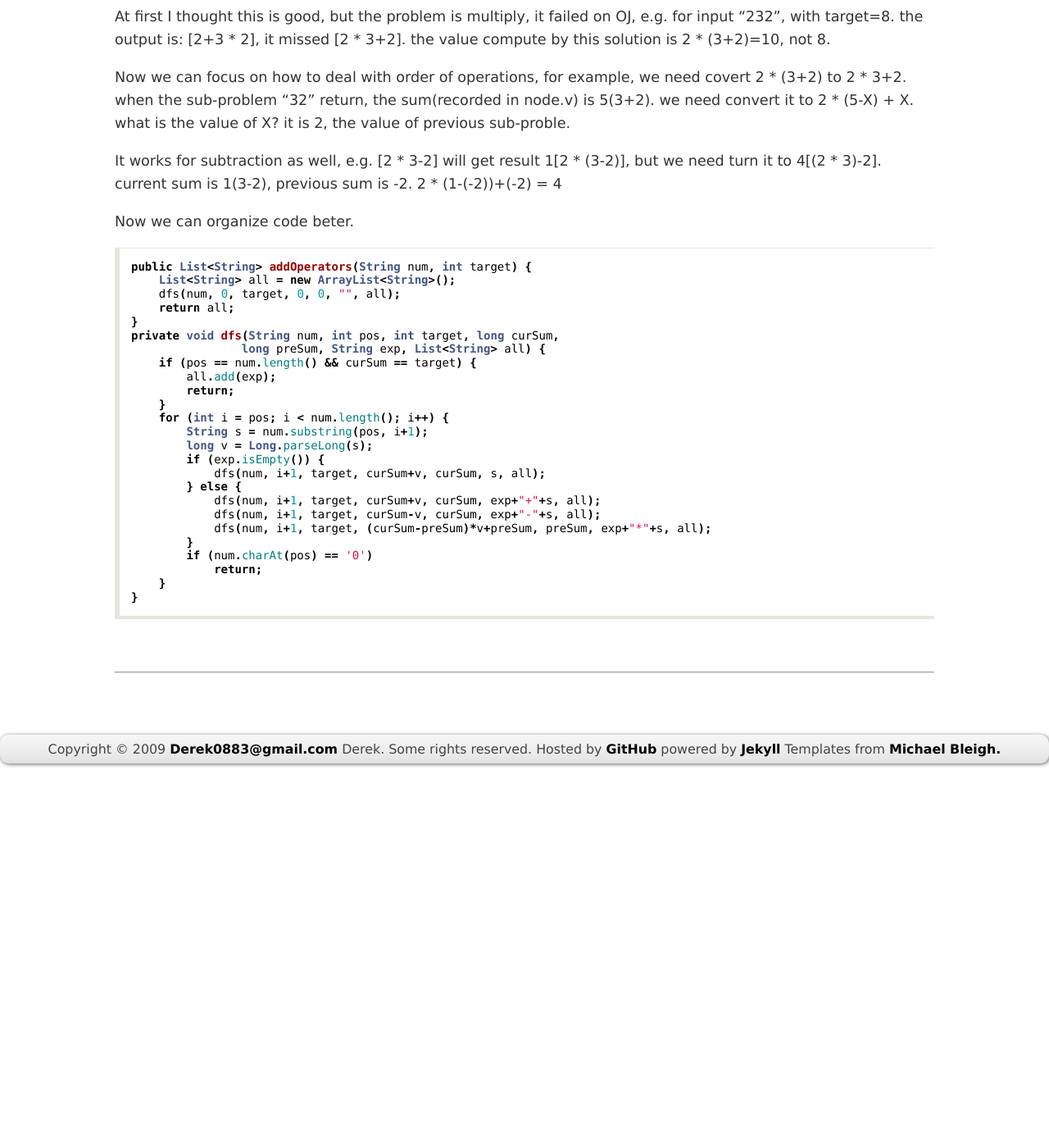
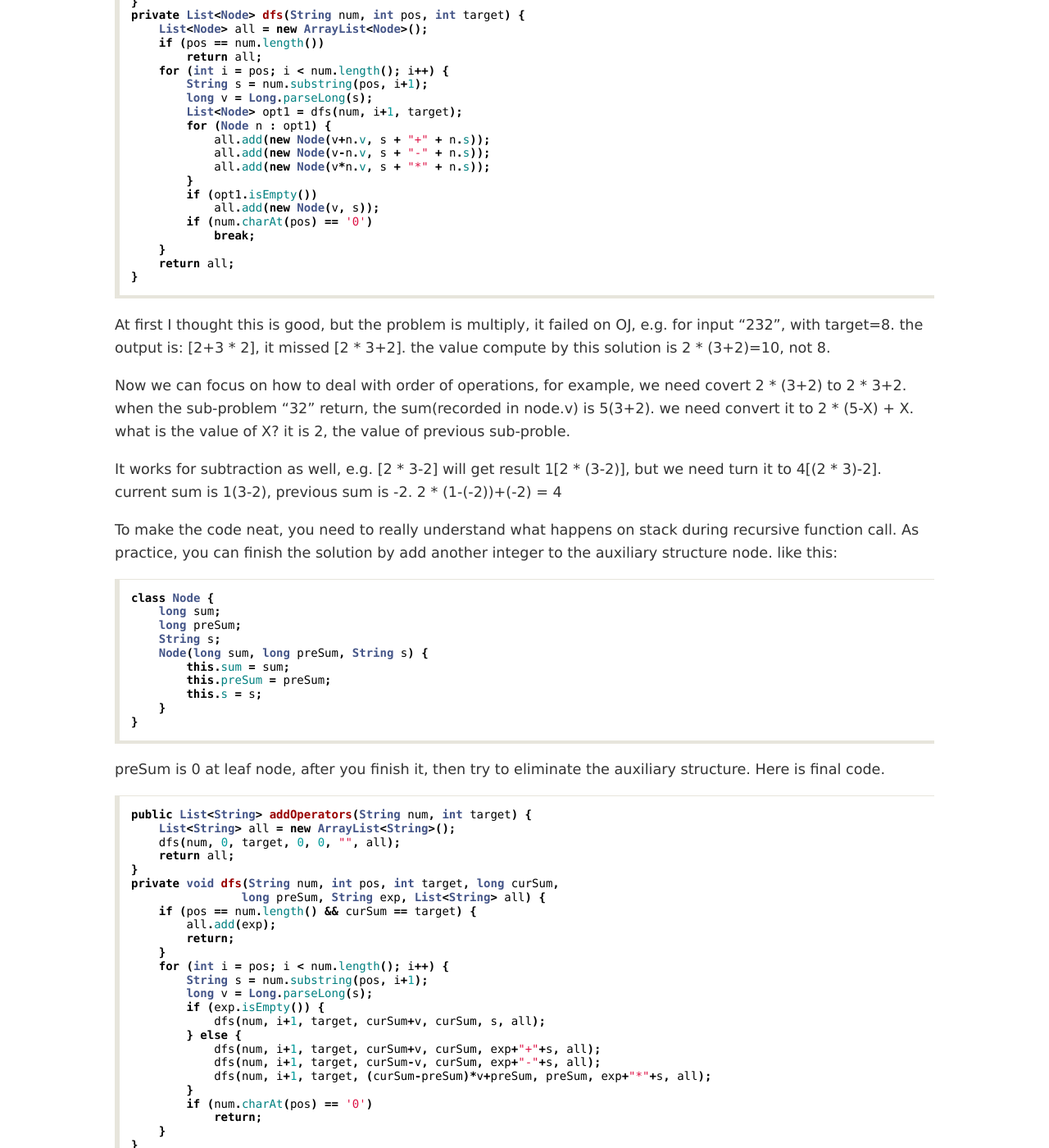
Before and after one commit to derek0883/derek0883.github.io, a Jekyll site: the page built from _posts/2017-01-22-exp-add-op.md, in a window 1280 px wide and 1400 px high, scrolled down 1680 px. Shown: the whole window at 82% size. Built offline with Jekyll 4.4.1, drawn with Linux system fonts in a browser that asks for light colours; comment, search, counter and statistics services are not loaded; before the commit the page ends 2627 px from its top, so only the background shows below that.

Commit message:
Add Video explanation

````diff
--- a/_posts/2017-01-22-exp-add-op.md
+++ b/_posts/2017-01-22-exp-add-op.md
@@ -25,6 +25,11 @@
 "00", 0 -> ["0+0", "0-0", "0*0"]
 "3456237490", 9191 -> []
 ```
+
+
+### Video explanation
+
+<iframe width="560" height="315" src="https://www.youtube.com/embed/2rnMVIlu7_s" frameborder="0" allowfullscreen></iframe>
 
 ## DFS brute force
 If you studied my previous video, you should be able to draw the recursion tree easily, then get this 1st solution easily.
@@ -82,7 +87,23 @@
 It works for subtraction as well, e.g. [2 * 3-2] will get result 1[2 * (3-2)], but we need turn it to 4[(2 * 3)-2].
 current sum is 1(3-2), previous sum is -2. 2 * (1-(-2))+(-2) = 4
 
-Now we can organize code beter.
+To make the code neat, you need to really understand what happens on stack during recursive function call.
+As practice, you can finish the solution by add another integer to the auxiliary structure node. like this:
+
+```java
+class Node {
+    long sum;
+    long preSum;
+    String s;
+    Node(long sum, long preSum, String s) {
+        this.sum = sum;
+        this.preSum = preSum;
+        this.s = s;
+    }
+}
+```
+
+preSum is 0 at leaf node, after you finish it, then try to eliminate the auxiliary structure. Here is final code.
 
 ```java
 public List<String> addOperators(String num, int target) {
````
